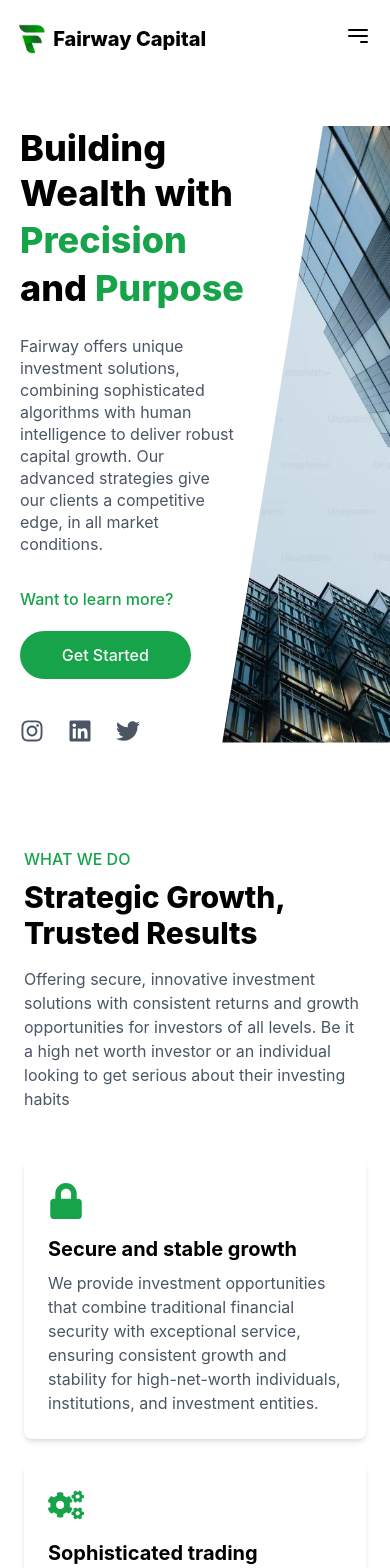
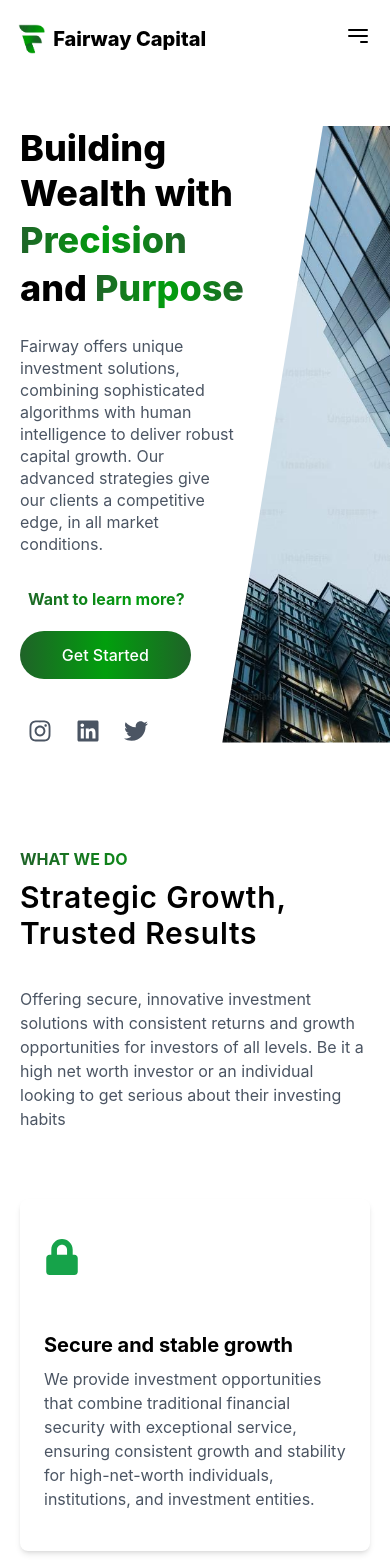
Before and after one commit to johnnybasgallop/fairway-site, a React (Create React App) app: page / in a window 390 px wide. Shown: the top 1568 px of the page. Built offline with nearby package versions, Linux system fonts and the light colour scheme.

Commit message:
Built out v1 of what we do for desktop and mobile

```diff
--- a/src/App.css
+++ b/src/App.css
@@ -1,6 +1,11 @@
 @tailwind base;
 @tailwind components;
 @tailwind utilities;
+
+.bg-clip-text {
+  background-clip: text;
+  -webkit-background-clip: text;
+}
 
 .App {
   text-align: center;
--- a/src/Landing/HeroSection.jsx
+++ b/src/Landing/HeroSection.jsx
@@ -24,16 +24,19 @@ const HeroSection = () => {
   }, []);
 
   return (
-    <section className="relative flex items-center justify-between px-[20px] md:px-[30px] lg:px-[40px] xl:px-[80px] py-12 lg:py-[80px] xl:py-[120px] 2xl:py-[150px]">
+    <section className="relative flex items-center justify-between px-[20px] md:px-[30px] lg:px-[40px] xl:px-[80px] py-12 lg:py-[80px] xl:py-[120px] 2xl:py-[170px]">
       {/* Left Content */}
       <div className="w-[65%] md:w-[50%] lg:w-[60%] xl:w-[50%] flex flex-col items-start justify-start space-y-6 text-left z-10">
         {/* Heading */}
         <h1 className="text-4xl md:text-6xl 2xl:text-[70px] font-extrabold leading-tight md:leading-snug xl:leading-normal">
           Building Wealth with{" "}
-          <span className="text-green-600 xl:leading-normal leading-snug">
+          <span className="text-transparent bg-clip-text bg-green-gradient xl:leading-normal leading-snug">
             Precision
           </span>{" "}
-          and <span className="text-green-600">Purpose</span>
+          and{" "}
+          <span className="text-transparent bg-clip-text bg-green-gradient">
+            Purpose
+          </span>
         </h1>
 
         {/* Subtext */}
@@ -45,11 +48,13 @@ const HeroSection = () => {
         </p>
 
         {/* Email Input Section */}
-        <div className="w-full space-y-5 md:space-y-8">
-          <p className="text-green-600 font-medium">Want to learn more?</p>
+        <div className="w-full space-y-5 md:space-y-6">
+          <p className="text-transparent bg-clip-text bg-green-gradient font-bold px-2">
+            Want to learn more?
+          </p>
           <div className="flex flex-col md:flex-row md:items-center md:space-x-6 space-y-10 md:space-y-0">
             {/* Get Started Button */}
-            <button className="w-[75%] py-3 md:w-[60%] lg:w-[40%] 2xl:py-4 bg-green-600 text-white rounded-full font-medium lg:text-md 2xl:text-lg hover:bg-green-700">
+            <button className="w-[75%] py-3 md:w-[60%] lg:w-[40%] 2xl:py-4 bg-green-gradient text-white rounded-full font-medium lg:text-md 2xl:text-lg hover:bg-green-700">
               Get Started
             </button>
 
--- a/src/Landing/Socials.jsx
+++ b/src/Landing/Socials.jsx
@@ -3,7 +3,7 @@ import { FaInstagram, FaLinkedin, FaTwitter } from "react-icons/fa";
 
 const Socials = () => {
   return (
-    <div className="flex flex-row space-x-6">
+    <div className="flex flex-row space-x-6 px-2">
       {/* Instagram */}
       <a
         href="https://www.instagram.com"
--- a/src/What-We-Do/WhatWeDo.jsx
+++ b/src/What-We-Do/WhatWeDo.jsx
@@ -3,16 +3,16 @@ import { FaLock, FaCogs, FaBullseye } from "react-icons/fa";
 
 const WhatWeDo = () => {
   return (
-    <section className="px-6 md:px-12 lg:px-20 py-12 bg-white text-left w-full">
+    <section className="px-[20px] md:px-[30px] lg:px-[40px] xl:px-[80px] py-12 bg-white text-left w-full">
       {/* Section Heading */}
       <div className="text-left mb-12">
-        <h3 className="text-green-600 font-medium text-md py-2 uppercase">
+        <h3 className="text-transparent bg-clip-text bg-green-gradient font-bold text-md py-2 uppercase">
           What We Do
         </h3>
-        <h2 className="text-3xl md:text-4xl font-extrabold mb-4">
+        <h2 className="text-3xl md:text-6xl tracking-wide font-semibold mb-4">
           Strategic Growth, Trusted Results
         </h2>
-        <p className="text-gray-600">
+        <p className="text-gray-600 w-full md:w-2/3 py-5 md:py-[30px] md:px-2">
           Offering secure, innovative investment solutions with consistent
           returns and growth opportunities for investors of all levels. Be it a
           high net worth investor or an individual looking to get serious about
@@ -23,8 +23,9 @@ const WhatWeDo = () => {
       {/* Cards Section */}
       <div className="grid grid-cols-1 md:grid-cols-2 lg:grid-cols-3 gap-6">
         {/* Card 1 */}
-        <div className="bg-white shadow-md rounded-lg p-6 flex flex-col items-start text-left">
+        <div className="bg-white shadow-md rounded-lg px-6  py-[40px] md:py-[60px] flex flex-col space-y-10 items-start text-left">
           <FaLock className="text-green-600 text-4xl mb-4" />
+          <div>
             <h3 className="font-bold text-xl mb-2">Secure and stable growth</h3>
             <p className="text-gray-600">
               We provide investment opportunities that combine traditional
@@ -33,10 +34,12 @@ const WhatWeDo = () => {
               and investment entities.
             </p>
           </div>
+        </div>
 
         {/* Card 2 */}
-        <div className="bg-white shadow-md rounded-lg p-6 flex flex-col items-start text-left">
+        <div className="bg-white shadow-md rounded-lg px-6  py-[40px] md:py-[60px] flex flex-col space-y-10 items-start text-left">
           <FaCogs className="text-green-600 text-4xl mb-4" />
+          <div>
             <h3 className="font-bold text-xl mb-2">
               Sophisticated trading strategies
             </h3>
@@ -46,10 +49,12 @@ const WhatWeDo = () => {
               risk-adjusted returns while protecting client capital.
             </p>
           </div>
+        </div>
 
         {/* Card 3 */}
-        <div className="bg-white shadow-md rounded-lg p-6 flex flex-col items-start text-left">
+        <div className="bg-white shadow-md rounded-lg px-6  py-[40px] md:py-[60px] flex flex-col space-y-10 items-start text-left">
           <FaBullseye className="text-green-600 text-4xl mb-4" />
+          <div>
             <h3 className="font-bold text-xl mb-2">
               Unparalleled Market Insights
             </h3>
@@ -60,6 +65,7 @@ const WhatWeDo = () => {
             </p>
           </div>
         </div>
+      </div>
     </section>
   );
 };
--- a/tailwind.config.js
+++ b/tailwind.config.js
@@ -6,6 +6,10 @@ module.exports = {
       fontFamily: {
         sans: ["Inter", "sans-serif"], // Set Inter as the default sans-serif font
       },
+      backgroundImage: {
+        "green-gradient":
+          "linear-gradient(to right, #1F6328, #019F0D, #1F6328)",
+      },
     },
   },
   plugins: [],
```
Lines whose indentation alone changed are shown as unchanged.
